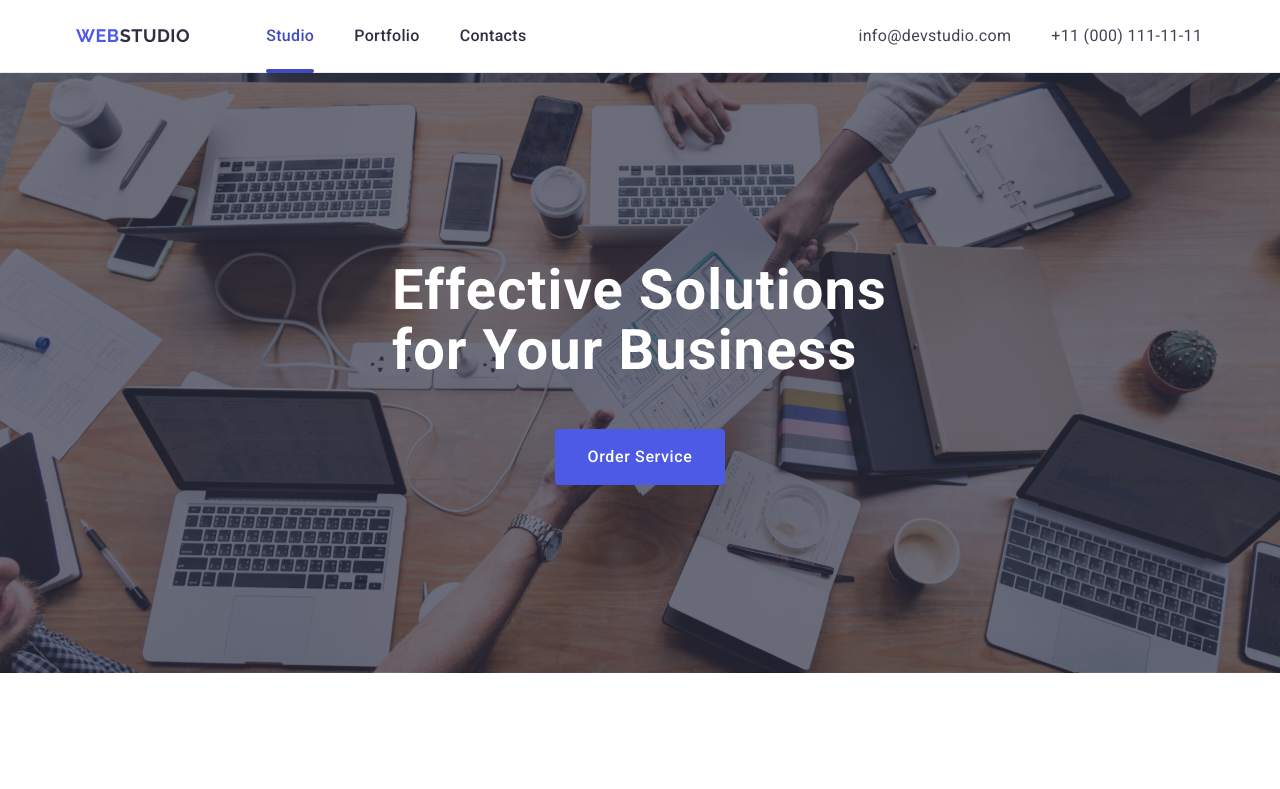
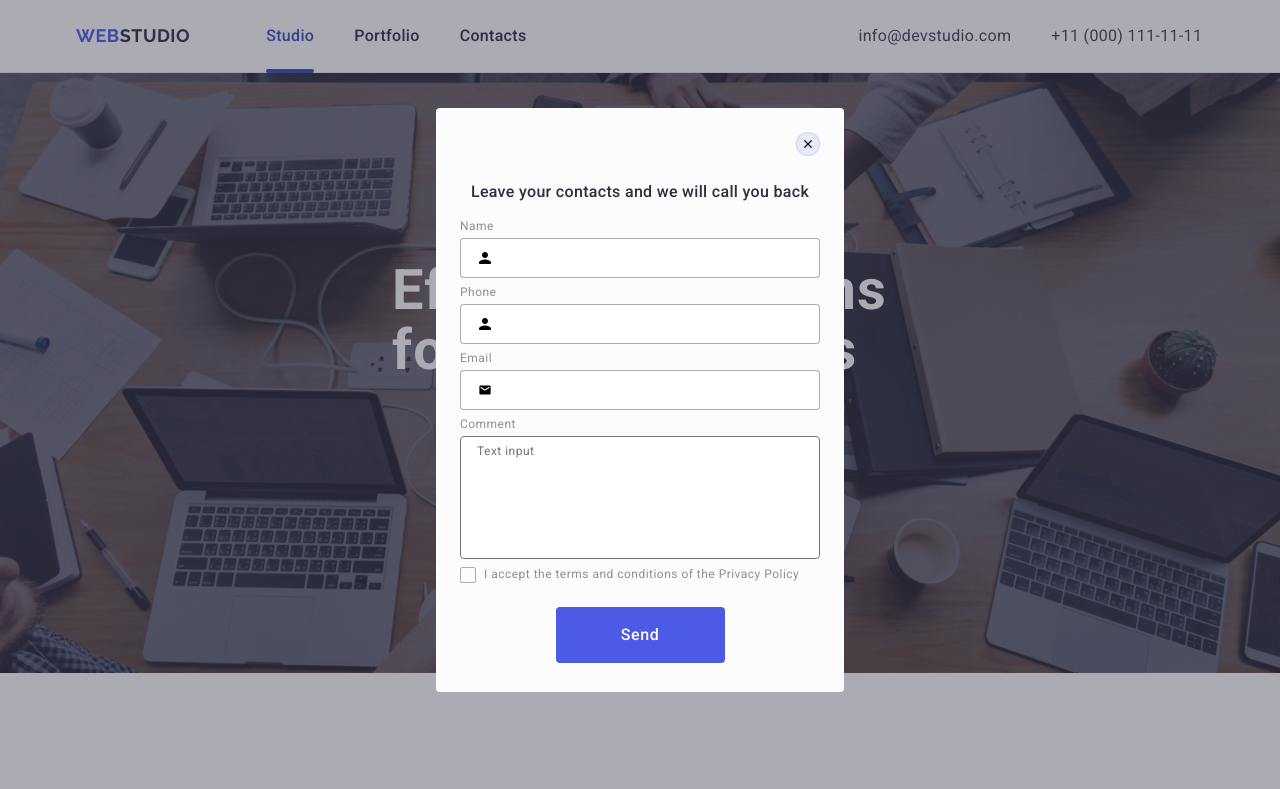
Before and after one commit to Oleksandrslav/goit-markup-hw-05, a plain HTML site: page index.html in a window 1280 px wide. Shown: the top 789 px of the page. Drawn offline with nearby package versions, Linux system fonts and the light colour scheme.

Commit message:
homework-5-4

```diff
--- a/css/styles.css
+++ b/css/styles.css
@@ -576,11 +576,11 @@ a {
     pointer-events: none;
 }
 
-/* .backdrop.is-open {
+.backdrop.is-open {
     opacity: 1;
     visibility: visible;
     pointer-events: initial;
-} */
+}
 
 .modal {
     display: flex;
```
